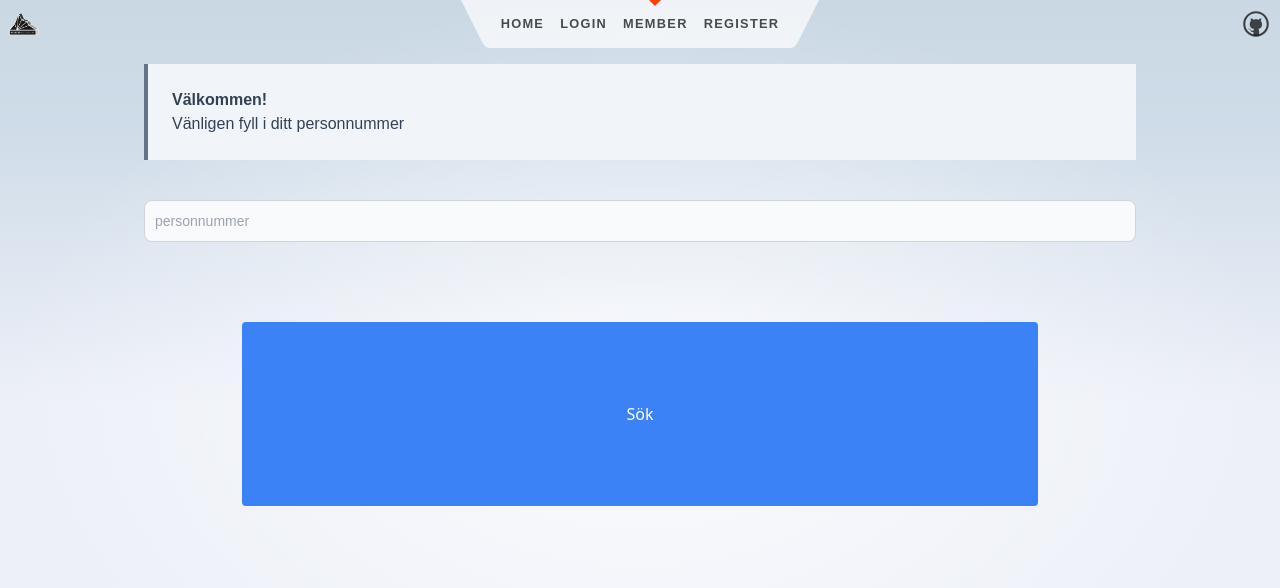
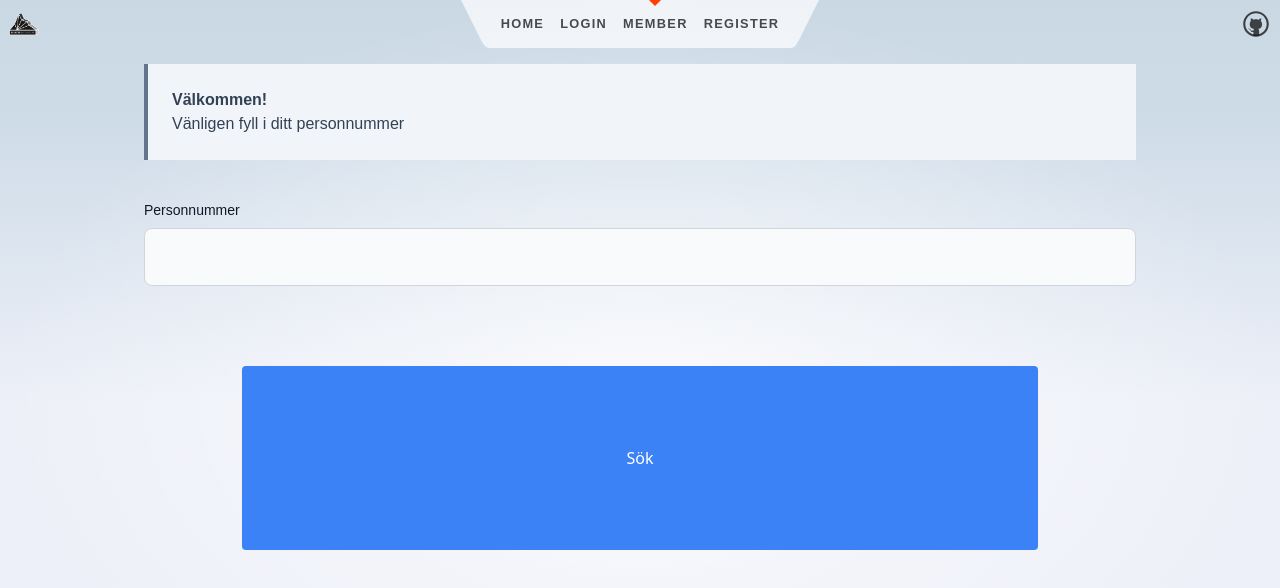
Before and after one commit to ronnisoderberg/member-handler, a SvelteKit app: page /login/member in a window 1280 px wide. Shown: the top 588 px of the page. Built offline with nearby package versions, Linux system fonts and the light colour scheme.

Commit message:
Can handel personnummer correctly.

```diff
--- a/src/routes/Header.svelte
+++ b/src/routes/Header.svelte
@@ -7,7 +7,7 @@
 <header>
 	<div class="corner">
 		<a href="https://kit.svelte.dev">
-			<img src={logo} alt="SvelteKit" />
+			<img src={logo} alt="halmstadklätterklubb" />
 		</a>
 	</div>
 
--- a/src/routes/login/member/+page.svelte
+++ b/src/routes/login/member/+page.svelte
@@ -7,16 +7,48 @@
     const annualFee = writable(false);
     const memberID = writable(null);
 
+    function personnummerLogik(nummer) {
+        let nrString = nummer.toString();
+        nrString = nrString.replace("-", "");
+        let fyraSista = nrString.slice(-4);
+
+        if (nrString.length != 6 && 8) {
+            let fodelseNR = nrString.slice(0, nrString.length - 4).toString();
+
+            if (fodelseNR.length === 8) {
+                fodelseNR = fodelseNR.replace(
+                    /(\d{4})(\d{2})(\d{2})/,
+                    "$1-$2-$3"
+                );
+                console.log(
+                    "🚀 ~ file: +page.svelte:21 ~ personnummerLogik ~ fodelseNR:",
+                    fodelseNR
+                );
+            } else {
+                //TODO
+                // Den ger mit rätt formatering med bindessträck när det är 6 siffor. ex input 121212 out 12-12-12.
+                // Nu ska jag bara lägga till 19 eller 20 framför. i denna else satsen
+                fodelseNR = fodelseNR.replace(
+                    /(\d{2})(\d{2})(\d{2})/,
+                    "$1-$2-$3"
+                );
+                console.log(
+                    "🚀 ~ file: +page.svelte:26 ~ personnummerLogik ~ fodelseNR:",
+                    fodelseNR
+                );
+                debugger;
+            }
+        } else {
+            input = null;
+            return;
+        }
+    }
+
     async function memberSearch() {
-        debugger;
+        personnummerLogik(input);
         const apiRespons = writable("rndomdtext");
         const memberShips = writable([]);
         memberID.set(input);
-
-        console.log(
-            "🚀 ~ file: +page.svelte:28 ~ memberSearch ~ input:",
-            get(memberID)
-        );
         const inputElement = document.querySelector("[name='medlems id']");
         inputElement.value = "";
 
@@ -158,13 +190,18 @@
         annualFee : {$annualFee}<br />
         <br /> -->
     <div>
+        <label
+            for="large-input"
+            class="block mb-2 text-sm font-medium text-gray-900 dark:text-white"
+            >Personnummer</label
+        >
+
         <input
-            placeholder="personnummer"
             name="medlems id"
             bind:value={input}
             type="memberID"
-            id="default-input"
-            class="bg-gray-50 border border-gray-300 text-gray-900 text-sm rounded-lg focus:ring-blue-500 focus:border-blue-500 block w-full p-2.5 dark:bg-gray-700 dark:border-gray-600 dark:placeholder-gray-400 dark:text-white dark:focus:ring-blue-500 dark:focus:border-blue-500"
+            id="large-input"
+            class="block w-full p-4 text-gray-900 border border-gray-300 rounded-lg bg-gray-50 sm:text-md focus:ring-blue-500 focus:border-blue-500 dark:bg-gray-700 dark:border-gray-600 dark:placeholder-gray-400 dark:text-white dark:focus:ring-blue-500 dark:focus:border-blue-500"
         />
     </div>
     <!-- <input
--- a/src/routes/login/register/+page.svelte
+++ b/src/routes/login/register/+page.svelte
@@ -18,8 +18,8 @@
     }
 </script>
 
-<div class="bg-green-400 flex">
-    <div class="w-1/2">dsdsd</div>
+<div class=" flex pt-40">
+    <div class="w-1/2 logo"><img src={logo} alt="halmstadklätterklubb" /></div>
     <div class="w-1/2">
         <form>
             <div class="grid md:grid-cols-2 md:gap-6 ">
@@ -153,7 +153,7 @@
             <button
                 type="submit"
                 class="text-white bg-blue-700 hover:bg-blue-800 focus:ring-4 focus:outline-none focus:ring-blue-300 font-medium rounded-lg text-sm w-full sm:w-auto px-5 py-2.5 text-center dark:bg-blue-600 dark:hover:bg-blue-700 dark:focus:ring-blue-800"
-                >Submit</button
+                >Skicka ansökan</button
             >
         </form>
     </div>
```
